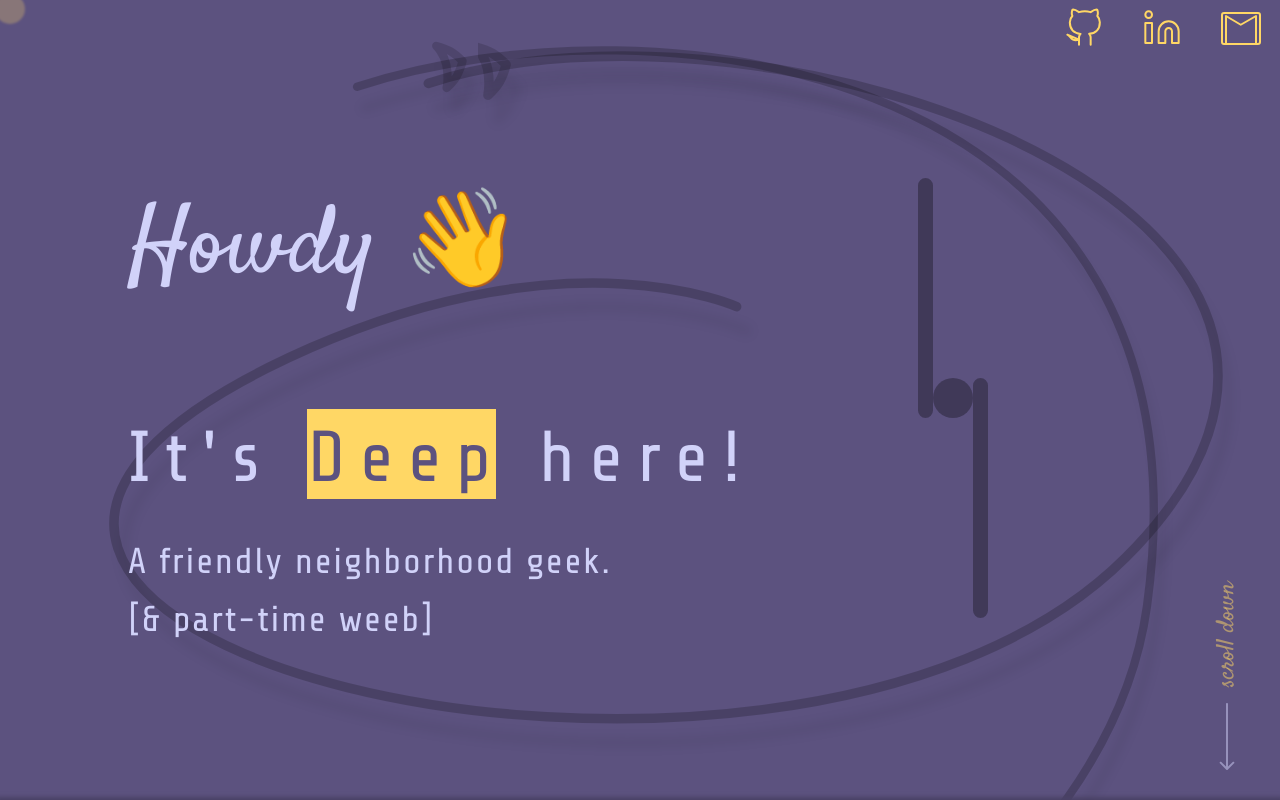
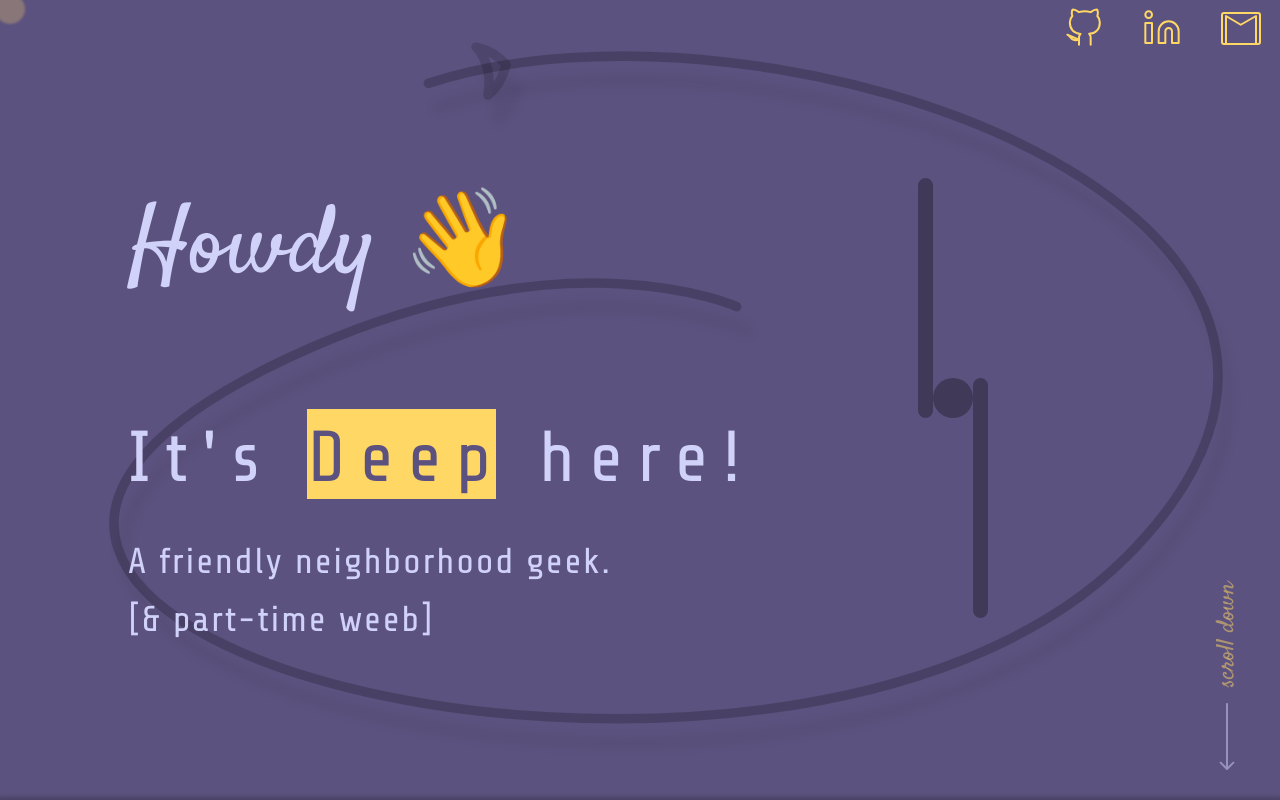
Before and after one commit to Deep3543/portfolio, a React (Create React App) app: page / in a window 1280 px wide. Shown: the top 800 px of the page. Built offline with nearby package versions, Linux system fonts and the light colour scheme.

Commit message:
Removed duplicate back-design

```diff
--- a/src/App.js
+++ b/src/App.js
@@ -7,37 +7,6 @@ import Skel from './components/docs/Skeleton-dif';
 function App() {
   return (
     <div className="app">
-    {/* Back Design */}
-      <i className="back-svg swirl">
-        <svg className='bg-swirl' width="1359" height="3232" viewBox="0 0 1359 3232" fill="none" xmlns="http://www.w3.org/2000/svg">
-          <g filter="url(#filter0_d_263_141)">
-          <path d="M424.031 27.7871C419.918 43.0904 415.721 50.1229 405 60C405 60 407.5 46 404.5 32C401.5 18 392.5 9.49999 392.5 9.49999C406.788 13.1623 413.693 17.1229 424.031 27.7871Z" stroke="black" stroke-opacity="0.15" stroke-width="10" stroke-linecap="round" stroke-linejoin="round"/>
-          </g>
-          <g filter="url(#filter1_d_263_141)">
-          <path d="M297.5 58.4999C654.108 -57.5575 1335 27.4998 1245 681.5C1155 1335.5 -381.929 1667.61 131 1147C643.929 626.389 1604.82 1266.6 1261 1790.5C917.181 2314.4 -402.535 2684.74 131 2088.5C664.535 1492.26 1594 2263 1218.5 2820C843 3377 177 3142.5 177 3142.5" stroke="black" stroke-opacity="0.2" stroke-width="10" stroke-linecap="round" stroke-linejoin="round"/>
-          </g>
-          <defs>
-          <filter id="filter0_d_263_141" x="387.5" y="4.49953" width="61.5316" height="95.5005" filterUnits="userSpaceOnUse" color-interpolation-filters="sRGB">
-          <feFlood flood-opacity="0" result="BackgroundImageFix"/>
-          <feColorMatrix in="SourceAlpha" type="matrix" values="0 0 0 0 0 0 0 0 0 0 0 0 0 0 0 0 0 0 127 0" result="hardAlpha"/>
-          <feOffset dx="10" dy="25"/>
-          <feGaussianBlur stdDeviation="5"/>
-          <feColorMatrix type="matrix" values="0 0 0 0 0 0 0 0 0 0 0 0 0 0 0 0 0 0 0.05 0"/>
-          <feBlend mode="normal" in2="BackgroundImageFix" result="effect1_dropShadow_263_141"/>
-          <feBlend mode="normal" in="SourceGraphic" in2="effect1_dropShadow_263_141" result="shape"/>
-          </filter>
-          <filter id="filter1_d_263_141" x="0.554749" y="9.76901" width="1358.06" height="3221.73" filterUnits="userSpaceOnUse" color-interpolation-filters="sRGB">
-          <feFlood flood-opacity="0" result="BackgroundImageFix"/>
-          <feColorMatrix in="SourceAlpha" type="matrix" values="0 0 0 0 0 0 0 0 0 0 0 0 0 0 0 0 0 0 127 0" result="hardAlpha"/>
-          <feOffset dx="10" dy="25"/>
-          <feGaussianBlur stdDeviation="5"/>
-          <feColorMatrix type="matrix" values="0 0 0 0 0 0 0 0 0 0 0 0 0 0 0 0 0 0 0.05 0"/>
-          <feBlend mode="normal" in2="BackgroundImageFix" result="effect1_dropShadow_263_141"/>
-          <feBlend mode="normal" in="SourceGraphic" in2="effect1_dropShadow_263_141" result="shape"/>
-          </filter>
-          </defs>
-        </svg>
-      </i>
       {/* < Nav />
       < Skeleton /> */}
       < Skel />
```
